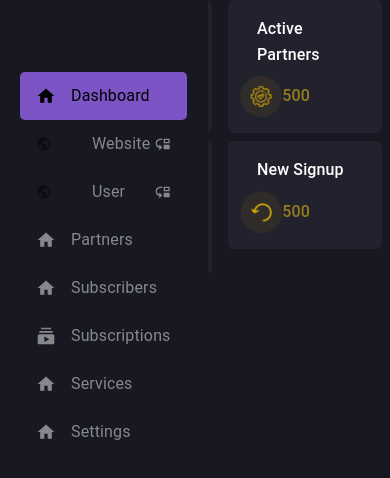
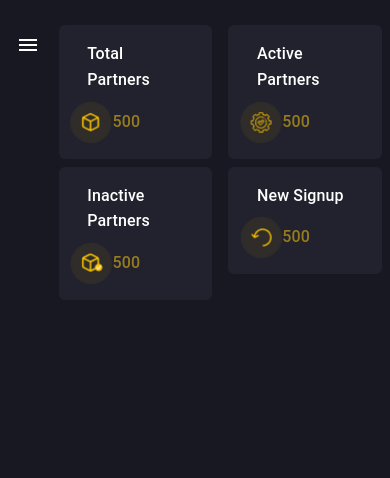
Before and after one commit to talha7t/mou-fit-admin, a Next.js app: page / in a window 390 px wide. Shown: the top 478 px of the page. Built offline with nearby package versions, Linux system fonts and the light colour scheme.

Commit message:
side bar responsiveness fixed

```diff
--- a/components/Sections/SharedSections/SideBarComp.jsx
+++ b/components/Sections/SharedSections/SideBarComp.jsx
@@ -1,10 +1,7 @@
 import React, { useState } from 'react';
-
-import { Drawer, Grid, List, ListItem, ListItemButton, ListItemIcon, ListItemText } from '@mui/material';
-
-import { MdHome, MdPublic, MdSubscriptions, MdMoveDown, MdMoveUp } from 'react-icons/md'
-
-
+import MenuIcon from '@mui/icons-material/Menu';
+import { Drawer, IconButton, List, Box, ListItemButton, ListItemIcon, ListItemText } from '@mui/material';
+import { MdHome, MdMoveDown, MdMoveUp, MdPublic, MdSubscriptions } from 'react-icons/md';
 import Link from 'next/link';
 import { useRouter } from 'next/router';
 
@@ -14,12 +11,10 @@ const styles = {
     drawer: {
         width: drawerWidth,
         flexShrink: 0,
-        // backgroundColor: '#171821',
     },
     drawerPaper: {
         width: drawerWidth,
         backgroundColor: '#171821',
-
     },
     drawerItem: {
         paddingX: '20px',
@@ -36,9 +31,6 @@ const styles = {
     logo: {
         minHeight: '64px',
     },
-
-
-
 };
 
 const activeLinkStyle = {
@@ -57,11 +49,10 @@ const activeLinkStyle = {
     // '&.Mui-selected , &:hover': { } // @@ BOTH ACTIVE AND HOVER EFFECT
 };
 
-const SidebarComp = () => {
+const SidebarComp = (props) => {
 
     const router = useRouter();
-    const [websiteOpen, setWebsiteOpen] = useState(false);
-
+    const [isDrawerOpen, setIsDrawerOpen] = useState(false);
     const [subMenuOpen, setSubMenuOpen] = useState({});
 
     const toggleSubMenu = (index) => {
@@ -70,8 +61,13 @@ const SidebarComp = () => {
             [index]: !subMenuOpen[index],
         });
     };
-    const toggleWebsite = () => {
-        setWebsiteOpen(!websiteOpen);
+
+    const handleDrawerClose = () => {
+        setIsDrawerOpen(false);
+    }
+
+    const handleDrawerToggle = () => {
+        setIsDrawerOpen(prev => !prev)
     };
 
     const menuItems = [
@@ -122,6 +118,7 @@ const SidebarComp = () => {
                         component={Link}
                         href={item.to}
                         selected={router.pathname === item.to}
+                        onClick={() => setIsDrawerOpen(false)}
                         sx={router.pathname === item.to ? activeLinkStyle : {}}
                     >
                         <ListItemIcon style={styles.iconWidth} sx={[styles.iconColor, styles.iconSize]}  >{item.icon}</ListItemIcon>
@@ -144,6 +141,7 @@ const SidebarComp = () => {
                                     key={subIndex}
                                     component={Link}
                                     href={subItem.to}
+                                    onClick={() => setIsDrawerOpen(false)}
                                     selected={router.pathname === subItem.to}
                                 >
                                     <ListItemText primary={subItem.text} />
@@ -157,10 +155,21 @@ const SidebarComp = () => {
     };
 
     return (
-
+        <Box>
+            {
+                props?.isSmallScreen && <IconButton
+                    aria-label="open drawer"
+                    edge="start"
+                    onClick={handleDrawerToggle}
+                    sx={{ mx: 1, display: { sm: 'none' } }}
+                >
+                    <MenuIcon style={{ color: '#fff' }} />
+                </IconButton>
+            }
             <Drawer
                 style={styles.drawer}
-            variant="permanent"
+                variant={props?.isSmallScreen ? "temporary" : "permanent"}
+                onClose={handleDrawerClose}
                 classes={{
                     paper: styles.drawerPaper,
                 }}
@@ -170,13 +179,14 @@ const SidebarComp = () => {
                         color: '#87888C'
                     },
                 }}
+                open={isDrawerOpen}
             >
                 <div style={styles.logo} />
                 <List
                     sx={styles.drawerItem}
                 >{renderMenuItems()}</List>
             </Drawer>
-        // </Grid>
+        </Box>
     );
 };
 
--- a/pages/_app.js
+++ b/pages/_app.js
@@ -1,29 +1,51 @@
-import { useRouter } from 'next/router';
-import { Grid } from '@mui/material'
-import SideBarComp from '@/components/Sections/SharedSections/SideBarComp';
-import { isUserAuthenticated } from '@/components/Utils/Auth/userAuth';
-import '@/styles/globals.css';
+import { useRouter } from "next/router";
+import { Grid } from "@mui/material";
+import SideBarComp from "@/components/Sections/SharedSections/SideBarComp";
+import { isUserAuthenticated } from "@/components/Utils/Auth/userAuth";
+import "@/styles/globals.css";
+import { useEffect, useState } from "react";
 
 export default function App({ Component, pageProps }) {
   const router = useRouter();
 
+  const [isSmallScreen, setIsSmallScreen] = useState(false);
+
+  useEffect(() => {
+    // Check window width during render
+    if (
+      typeof window !== "undefined" &&
+      window.innerWidth < 768 &&
+      !isSmallScreen
+    ) {
+      setIsSmallScreen(true);
+    }
+  }, []);
+
   // '/', '_error'
   // @@ use '_error' if not using custom Page
-  const isRestrictedRoute = ['/404', '/authentication/forgot-password', '/authentication/signin','/authentication/signup', '/authentication/reset-password', '/authentication/get-verified'].includes(router.pathname);
+  const isRestrictedRoute = [
+    "/404",
+    "/authentication/forgot-password",
+    "/authentication/signin",
+    "/authentication/signup",
+    "/authentication/reset-password",
+    "/authentication/get-verified",
+  ].includes(router.pathname);
 
-  return <>
-    <Grid container >
+  return (
+    <>
+      <Grid container style={{ paddingTop: isSmallScreen ? "3vh" : "inherit" }}>
         {/* SIDEBAR COMP */}
-      <Grid item xs={1.8} >
+        <Grid item xs={1.8}>
           {/* {!isRestrictedRoute && !isUserAuthenticated && <SideBarComp />} */}
-        {!isRestrictedRoute  && <SideBarComp />}
+          {!isRestrictedRoute && <SideBarComp isSmallScreen={isSmallScreen} />}
         </Grid>
 
         {/* <Grid item xs={!isRestrictedRoute ? 12 : 10.2} > */}
-      <Grid item xs={10.2} >
+        <Grid item xs={10.2}>
           <Component {...pageProps} />
         </Grid>
-
       </Grid>
     </>
-};
+  );
+}
```
Lines whose indentation alone changed are shown as unchanged.
